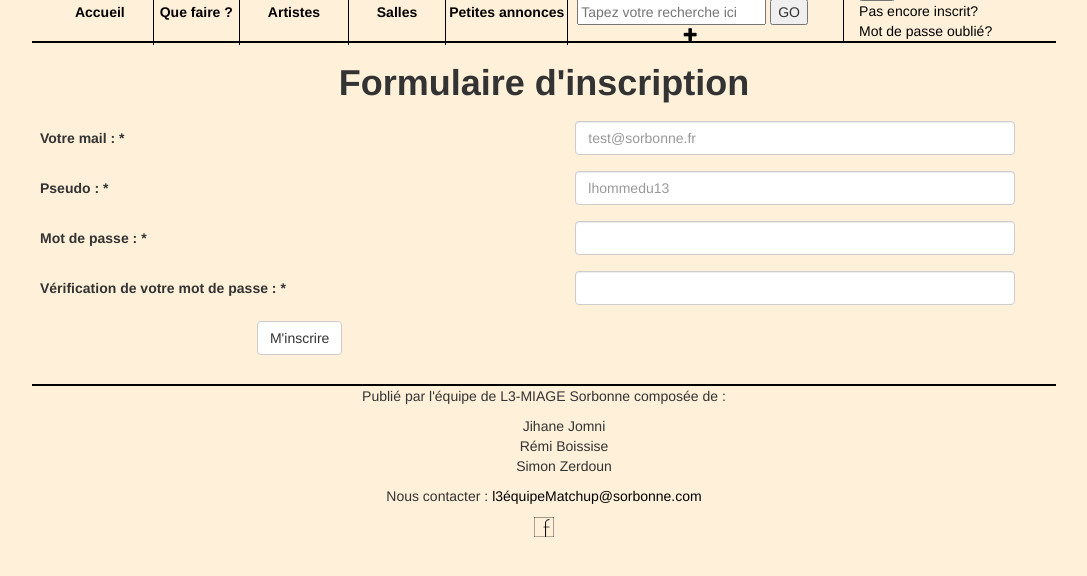
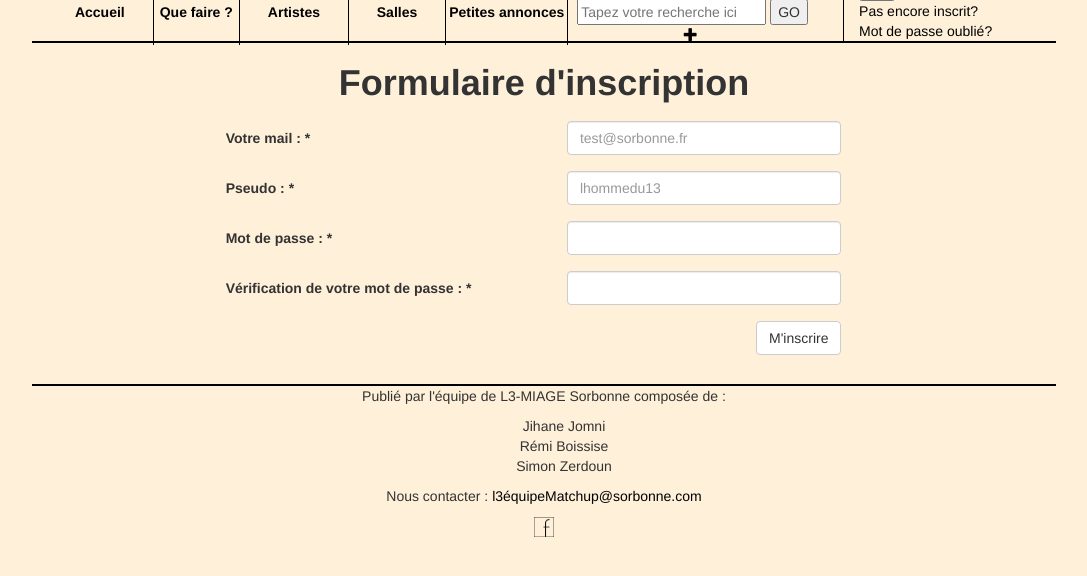
Before and after one commit to calypso4444/match-up-miage, a PHP site: page /inscription.php in a window 1280 px wide. Shown: the part 176-752 px from the top of the page, without its empty margins (96-1183 px from the left). Run offline with PHP 8.4, Linux system fonts and the light colour scheme; some libraries are stand-ins or nearby versions.

Commit message:
Coup de jeune pour la page inscription

```diff
--- a/vue/Page/inscription.php
+++ b/vue/Page/inscription.php
@@ -2,9 +2,12 @@
 
 <div class="col-lg-12" id="formulaireI">
     <h1> Formulaire d'inscription </h1>
-    	<div class="row">
+
 			<form class="form-horizontal" id="formulaireInscription" method ="post" name="verificationInscription1">
+				<div class="row">
+					<div class="col-lg-offset-2 col-lg-8 col-lg-offset-2">
 				<table class="table">
+
 					<tbody>
 
 
@@ -79,16 +82,20 @@
 <!-- Fin champs pour vérifier son mot de passe -->
 
     <tr>
-	    <td>
-        <input class="btn btn-default center-block" type="submit" value="M'inscrire" id="envoyer"/>
+	    <td></td>
+	    <td class="text-right">
+        <input class="btn btn-default" type="submit" value="M'inscrire" id="envoyer"/>
 	    </td>
     </tr>
 
 
 				</tbody>
 			</table>
+    	 			</div>
+				</div>
     	</form>
-    </div>
+
+
 </div>
 
 
```
